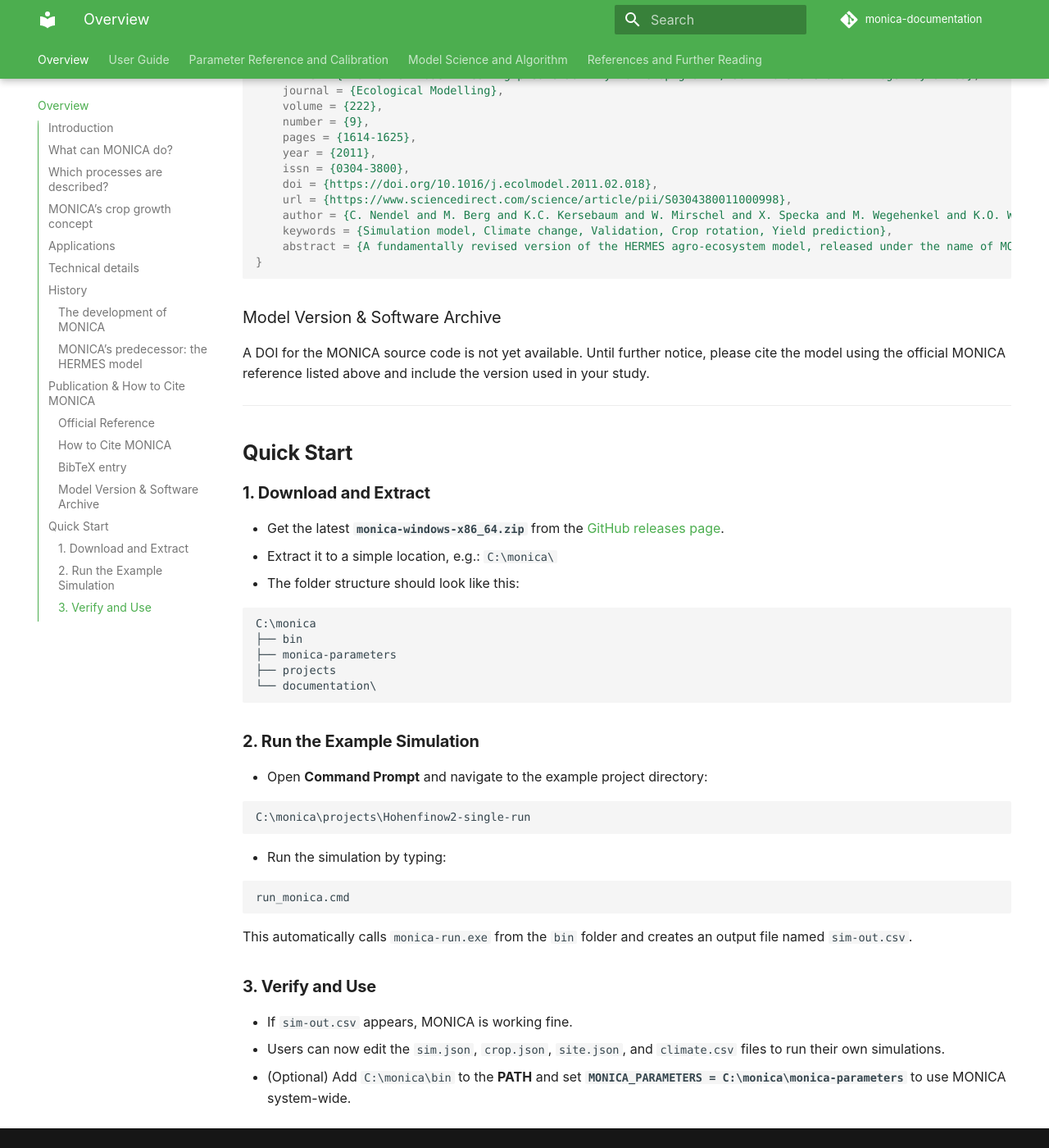
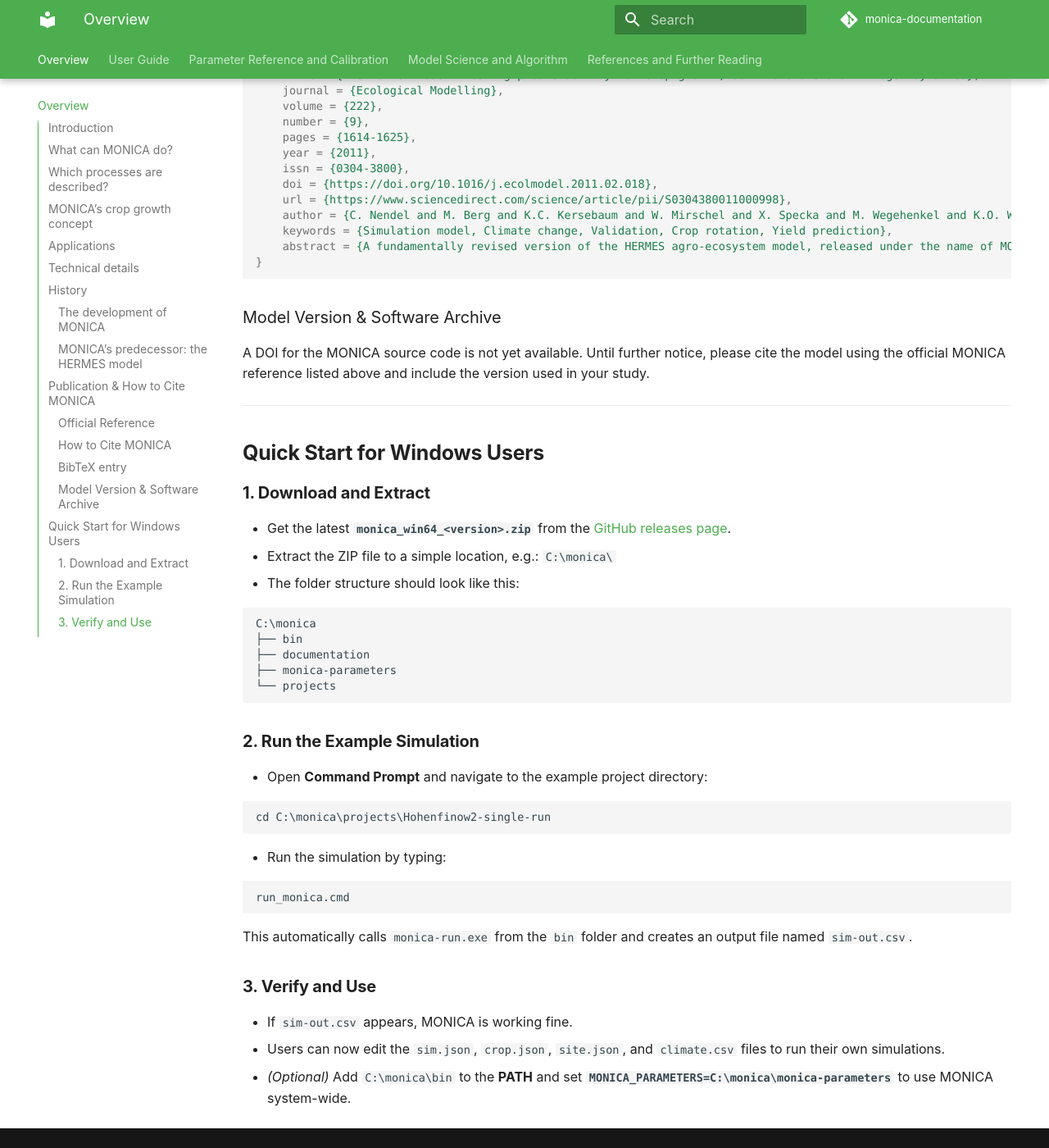
Before and after one commit to zalf-rpm/monica-documentation, an MkDocs documentation site: the page built from docs/index.md, in a window 1280 px wide and 1400 px high, scrolled down 4426 px. Shown: the whole window at 82% size. Built offline with MkDocs 1.6.1 and Material for MkDocs 9.7.7, drawn with Linux system fonts in a browser that asks for light colours; comment, search, counter and statistics services are not loaded.

Commit message:
Update quick start

````diff
--- a/docs/index.md
+++ b/docs/index.md
@@ -126,20 +126,20 @@
 
 ---
 
-## **Quick Start**
+## **Quick Start for Windows Users**
 
 ### **1. Download and Extract**
 
-- Get the latest **`monica-windows-x86_64.zip`** from the [GitHub releases page](https://github.com/zalf-rpm/monica/releases).
-- Extract it to a simple location, e.g.: `C:\monica\`
+- Get the latest **`monica_win64_<version>.zip`** from the [GitHub releases page](https://github.com/zalf-rpm/monica/releases).
+- Extract the ZIP file to a simple location, e.g.: `C:\monica\`
 - The folder structure should look like this:
 
 ```
 C:\monica
 ├── bin
+├── documentation
 ├── monica-parameters
-├── projects
-└── documentation\
+└── projects
 ```
 
 ### **2. Run the Example Simulation**
@@ -147,7 +147,7 @@
 - Open **Command Prompt** and navigate to the example project directory:
 
 ```
-C:\monica\projects\Hohenfinow2-single-run
+cd C:\monica\projects\Hohenfinow2-single-run
 ```
 
 - Run the simulation by typing:
@@ -162,4 +162,4 @@
 
 -   If `sim-out.csv` appears, MONICA is working fine.
 -	Users can now edit the `sim.json`, `crop.json`, `site.json`, and `climate.csv` files to run their own simulations.
--	(Optional) Add `C:\monica\bin` to the **PATH** and set **`MONICA_PARAMETERS = C:\monica\monica-parameters`**  to use MONICA system-wide.
+-	*(Optional)* Add `C:\monica\bin` to the **PATH** and set **`MONICA_PARAMETERS=C:\monica\monica-parameters`**  to use MONICA system-wide.
````
